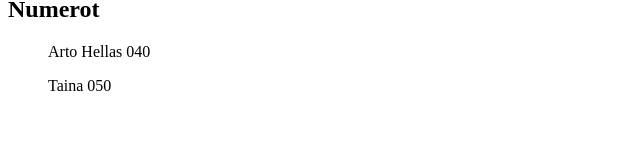
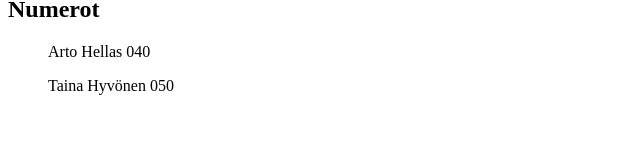
Before and after one commit to sarikorpialho/react_part2b, a React (Create React App) app in the folder part2b/: page / in a window 1280 px wide. Shown: the part 154-300 px from the top of the page, without its empty margins (0-640 px from the left). Built offline with nearby package versions, Linux system fonts and the light colour scheme; data requests are answered from the project's data file.

Commit message:
2.9 ready

```diff
--- a/part2b/package.json
+++ b/part2b/package.json
@@ -23,6 +23,8 @@
     "extends": [
       "react-app",
       "react-app/jest"
+
+
     ]
   },
   "browserslist": {
@@ -38,6 +40,7 @@
     ]
   },
   "devDependencies": {
+    "babel-plugin-react-require": "^3.1.3",
     "json-server": "^0.17.0"
   }
 }
--- a/part2b/src/App.js
+++ b/part2b/src/App.js
@@ -1,12 +1,23 @@
-import React, { useState } from 'react'
+import React, { useState, useEffect } from 'react'
 import Person from './component/Person'
 import axios from 'axios'
 
 
 const App = (props) => {
-  const [persons, setPerson] = useState(props.persons)
+  const [persons, setPerson] = useState([])
   const [newPerson, setNewPerson] = useState('')
   const [newNumber, setNewNumber] = useState('')
+
+  useEffect(() => {
+    console.log('effect')
+    axios
+      .get('http://localhost:3001/persons')
+      .then(response => {
+        console.log('promise fulfilled')
+        setPerson(response.data)
+      })
+  }, [])
+  console.log('render', persons.length, 'persons')
 
 const addPerson = (event) => {
   event.preventDefault()
@@ -17,16 +28,44 @@
   if(checkName.length === 0){
     const personNew = {
       name: newPerson,
-      number: newNumber,
-      id: persons.length + 1
+      number: newNumber
     }
-    setPerson(persons.concat(personNew))
+    //setPerson(persons.concat(personNew))
+    axios
+    .post('http://localhost:3001/persons', personNew)
+    .then(response => {
+      setPerson(persons.concat(response.data))
+    })
   } else if (checkName.length !== 0) {
     alert(`${newPerson} is already added to phonebook`);
   }
   setNewPerson('')
   setNewNumber('')
 }
+/*const deleteContactOf = id => {
+  const contact = persons.find(n => n.id === id)
+  if(contact == true){
+    console.log(`importance of ${id} needs to be toggled`)
+  }
+} */
+/*const onDeleteClick = ( id ) => {
+
+      let name = persons.find( person => person.id === id ).name
+      if( window.confirm( `Poistetaanko ${ name }?` ) ) {
+          personService
+              .remove( id )
+              .then( status => {
+      this.setState( {
+        persons: persons.filter( person => person.id !== id ),
+        notificationMessage: `Poistettiin ${ name }`
+      } );
+      setTimeout( () => {
+        setState( { notificationMessage: null } )
+      }, 2500 );
+    } );
+      }
+
+}; */
 
 const handlePersonChange = (event) => {
   console.log(event.target.value)
@@ -61,7 +100,8 @@
       </form>
         <h2>Numerot</h2>
         <ul>
-          {persons.map(person => <Person key={person.id} person={person} />)}
+          {persons.map(person => <Person key={person.id} person={person}
+           />)}
         </ul>
       </div>
     )
--- a/part2b/src/index.js
+++ b/part2b/src/index.js
@@ -2,20 +2,9 @@
 import React from 'react'
 import App from './App.js'
 
-const persons = [
-  {
-    id: 1,
-    name: 'Arto Hellas',
-    number: '040'
-  },
-  {
-    id: 2,
-    name: 'Taina',
-    number: '050'
-  }
-]
+
 
 ReactDOM.render(
-  <App persons={persons} />,
+  <App />,
   document.getElementById('root')
 )
```
Also changed, not shown: part2b/db.json (indentation only), 1 other file (tests, documents, lock files or other folders).
